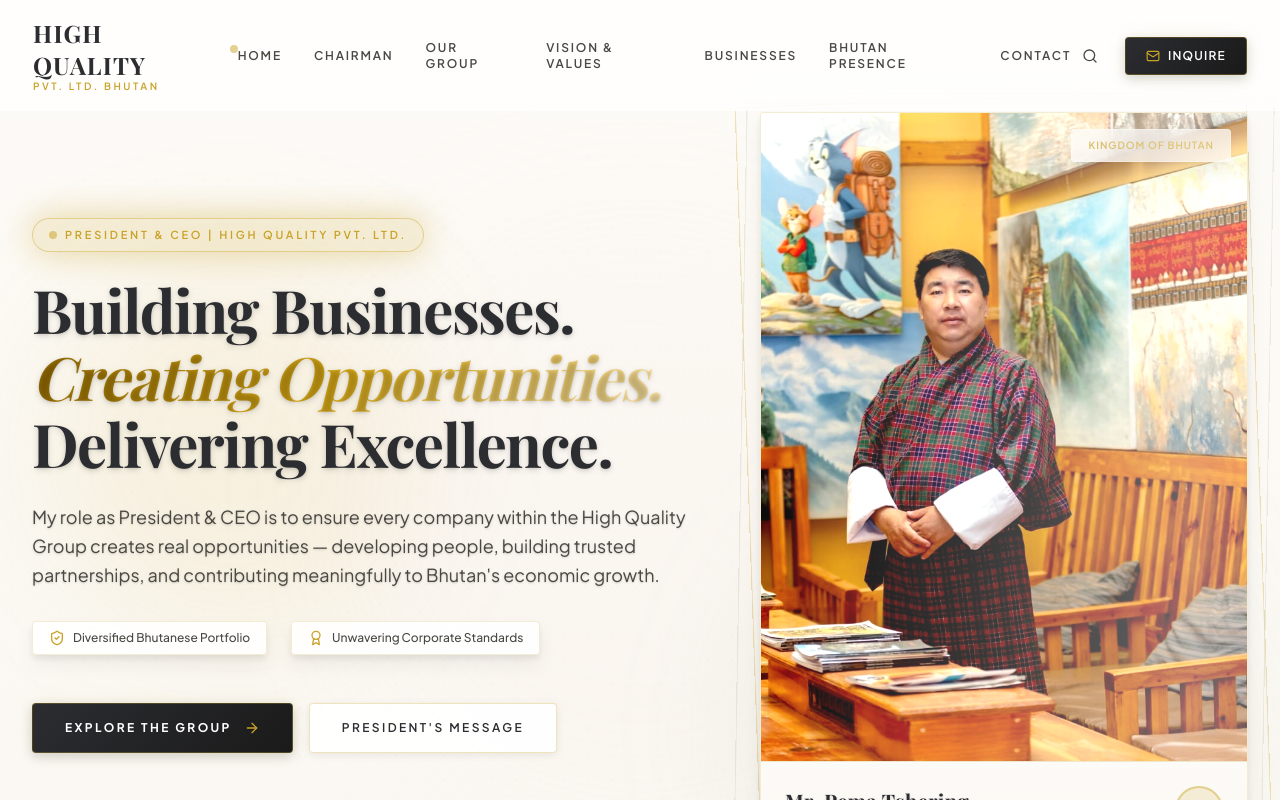
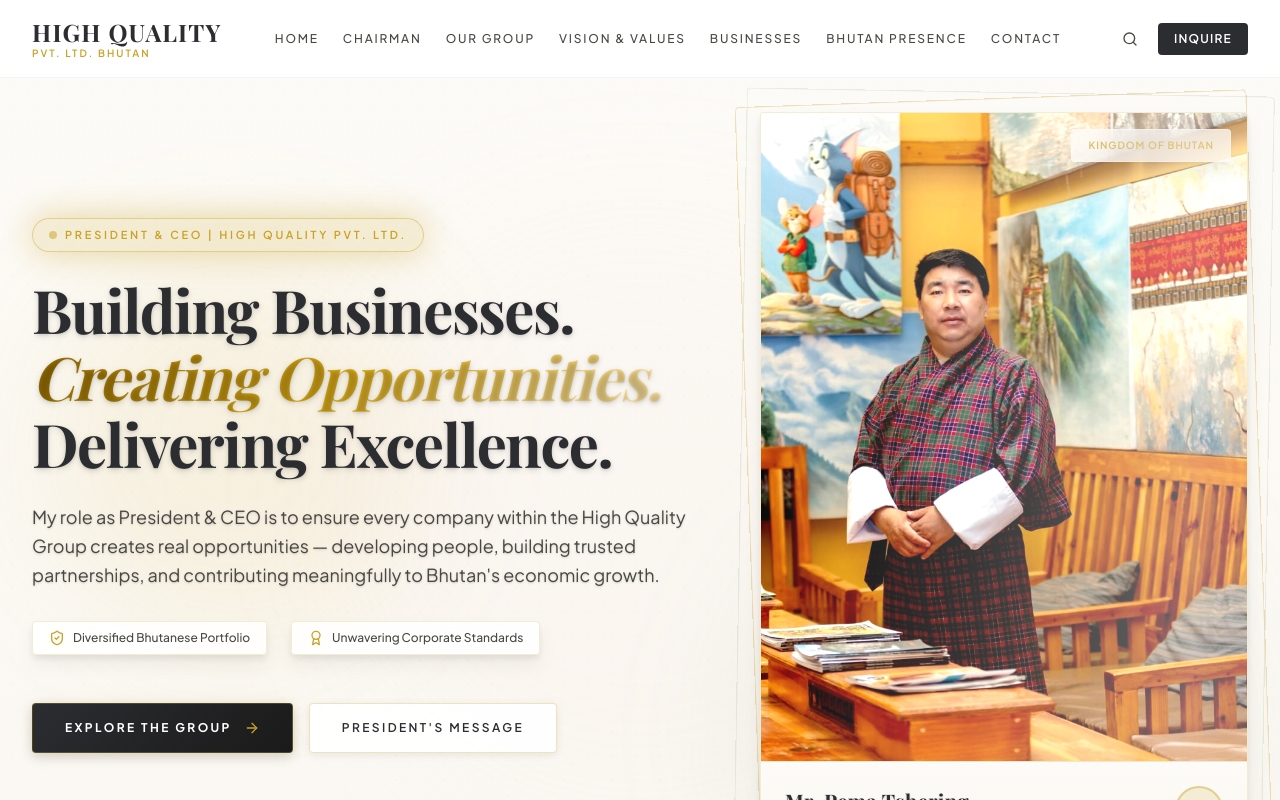
Before and after one commit to tempelgyeltshen/Portfolio, a React (Vite) app: page / in a window 1280 px wide. Shown: the top 800 px of the page. Built offline with nearby package versions, Linux system fonts and the light colour scheme; a web font is replaced by a local one.

Commit message:
Simplify navbar for cleaner, more consistent design. Removed complex animations, glassmorphism effects, and decorative elements. Streamlined styling with consistent spacing, simpler transitions, and cleaner mobile menu. Improved visual consistency across all navbar elements.

```diff
--- a/src/components/Navbar.tsx
+++ b/src/components/Navbar.tsx
@@ -1,5 +1,5 @@
 import React, { useState, useEffect } from 'react';
-import { Menu, X, Search, Mail, ChevronRight } from 'lucide-react';
+import { Menu, X, Search } from 'lucide-react';
 
 interface NavbarProps {
   onOpenSearch: () => void;
@@ -44,10 +44,10 @@
   return (
     <>
       <header
-        className={`fixed top-0 left-0 right-0 z-50 transition-all duration-500 ${
+        className={`fixed top-0 left-0 right-0 z-50 transition-all duration-300 ${
           scrolled
-            ? 'glass border-b border-[#C9A227]/30 shadow-lg py-3 text-[#2C2D31]'
-            : 'glass border-b border-[#C9A227]/20 py-4 text-[#2C2D31]'
+            ? 'bg-white/95 backdrop-blur-md border-b border-gray-200 shadow-sm py-3'
+            : 'bg-white/90 backdrop-blur-sm border-b border-gray-100 py-4'
         }`}
       >
         <div className="max-w-7xl mx-auto px-4 sm:px-6 lg:px-8 flex items-center justify-between">
@@ -55,27 +55,24 @@
           <a
             href="#hero"
             onClick={(e) => handleNavClick(e, '#hero')}
-            className="group flex flex-col items-start focus:outline-none"
+            className="flex flex-col items-start focus:outline-none"
           >
-            <div className="flex items-center space-x-2">
-              <span className="text-xl sm:text-2xl font-serif font-bold tracking-wider text-[#2C2D31] group-hover:text-[#C9A227] transition-colors duration-300">
+            <span className="text-xl sm:text-2xl font-serif font-bold tracking-wider text-[#2C2D31]">
               HIGH QUALITY
             </span>
-              <span className="w-2 h-2 rounded-full bg-[#C9A227] animate-pulse"></span>
-            </div>
-            <span className="text-[10px] tracking-[0.25em] font-semibold text-[#C9A227] uppercase -mt-0.5">
+            <span className="text-[10px] tracking-[0.2em] font-semibold text-[#C9A227] uppercase -mt-0.5">
               PVT. LTD. BHUTAN
             </span>
           </a>
 
           {/* Desktop Navigation */}
-          <nav className="hidden lg:flex items-center space-x-8">
+          <nav className="hidden lg:flex items-center space-x-6">
             {navLinks.map((link) => (
               <a
                 key={link.name}
                 href={link.href}
                 onClick={(e) => handleNavClick(e, link.href)}
-                className="text-xs uppercase tracking-[0.15em] font-semibold text-[#4A4843] hover:text-[#C9A227] transition-colors duration-300 relative py-1 after:content-[''] after:absolute after:bottom-0 after:left-0 after:w-0 after:h-[2px] after:bg-[#C9A227] hover:after:w-full after:transition-all after:duration-300"
+                className="text-xs uppercase tracking-[0.15em] font-medium text-[#4A4843] hover:text-[#C9A227] transition-colors duration-200"
               >
                 {link.name}
               </a>
@@ -83,81 +80,58 @@
           </nav>
 
           {/* Action Buttons */}
-          <div className="hidden lg:flex items-center space-x-4">
+          <div className="hidden lg:flex items-center space-x-3">
             <button
               onClick={onOpenSearch}
-              className="p-2.5 text-[#4A4843] hover:text-[#C9A227] hover:bg-[#C9A227]/10 rounded-full transition-all duration-300 border border-transparent hover:border-[#C9A227]/30"
-              title="Search Portfolio"
+              className="p-2 text-[#4A4843] hover:text-[#C9A227] transition-colors duration-200"
+              title="Search"
             >
               <Search className="w-4 h-4" />
             </button>
             <button
               onClick={onOpenContact}
-              className="btn-primary px-5 py-2.5 text-xs uppercase tracking-widest font-semibold rounded-sm flex items-center space-x-2"
+              className="px-4 py-2 text-xs uppercase tracking-widest font-semibold text-white bg-[#2C2D31] hover:bg-[#C9A227] transition-colors duration-200 rounded-sm"
             >
-              <Mail className="w-3.5 h-3.5 text-[#C9A227]" />
-              <span>Inquire</span>
+              Inquire
             </button>
           </div>
 
-          {/* Mobile Toggle Buttons */}
-          <div className="flex lg:hidden items-center space-x-2">
-            <button
-              onClick={onOpenSearch}
-              className="p-2.5 text-[#2C2D31] hover:text-[#C9A227] transition-colors duration-300"
-              aria-label="Search"
-            >
-              <Search className="w-5 h-5" />
-            </button>
+          {/* Mobile Toggle */}
           <button
             onClick={() => setMobileMenuOpen(!mobileMenuOpen)}
-              className="p-2.5 text-[#2C2D31] hover:text-[#C9A227] focus:outline-none transition-colors duration-300"
+            className="lg:hidden p-2 text-[#2C2D31] hover:text-[#C9A227] transition-colors duration-200"
             aria-label="Toggle Menu"
           >
             {mobileMenuOpen ? <X className="w-6 h-6" /> : <Menu className="w-6 h-6" />}
           </button>
         </div>
-        </div>
       </header>
 
-      {/* Mobile Drawer Menu */}
+      {/* Mobile Menu */}
       {mobileMenuOpen && (
-        <div className="fixed inset-0 z-40 glass-dark lg:hidden flex flex-col justify-between p-6 pt-24 animate-in fade-in slide-in-from-top duration-300">
-          <div className="space-y-6">
-            <div className="border-b border-[#C9A227]/30 pb-4 mb-6">
-              <span className="text-xs uppercase tracking-[0.25em] text-[#C9A227] font-semibold">
-                High Quality Pvt. Ltd. Navigation
-              </span>
-            </div>
-
+        <div className="fixed inset-0 z-40 bg-white lg:hidden flex flex-col p-6 pt-20">
           <nav className="flex flex-col space-y-4">
             {navLinks.map((link) => (
               <a
                 key={link.name}
                 href={link.href}
                 onClick={(e) => handleNavClick(e, link.href)}
-                  className="flex items-center justify-between text-base font-serif tracking-wider text-white hover:text-[#C9A227] py-2 border-b border-white/10 transition-colors duration-300"
+                className="text-base font-medium text-[#2C2D31] hover:text-[#C9A227] py-2 border-b border-gray-100 transition-colors duration-200"
               >
-                  <span>{link.name}</span>
-                  <ChevronRight className="w-4 h-4 text-[#C9A227]" />
+                {link.name}
               </a>
             ))}
           </nav>
-          </div>
 
-          <div className="space-y-4 pt-6 border-t border-[#C9A227]/30">
-            <div className="text-xs text-gray-300 space-y-1">
-              <p className="font-serif text-white font-semibold">Chairman's Office</p>
-              <p>pemsbumthap@gmail.com | +975 17377777</p>
-            </div>
+          <div className="mt-6 pt-6 border-t border-gray-200">
             <button
               onClick={() => {
                 setMobileMenuOpen(false);
                 onOpenContact();
               }}
-              className="w-full py-3 text-xs uppercase tracking-widest font-semibold text-white bg-[#C9A227] hover:bg-[#8B6914] transition-colors duration-300 rounded-sm text-center shadow-lg"
+              className="w-full py-3 text-xs uppercase tracking-widest font-semibold text-white bg-[#2C2D31] hover:bg-[#C9A227] transition-colors duration-200 rounded-sm"
             >
-              Connect With Chairman
+              Contact Us
             </button>
           </div>
         </div>
```
Lines whose indentation alone changed are shown as unchanged.
